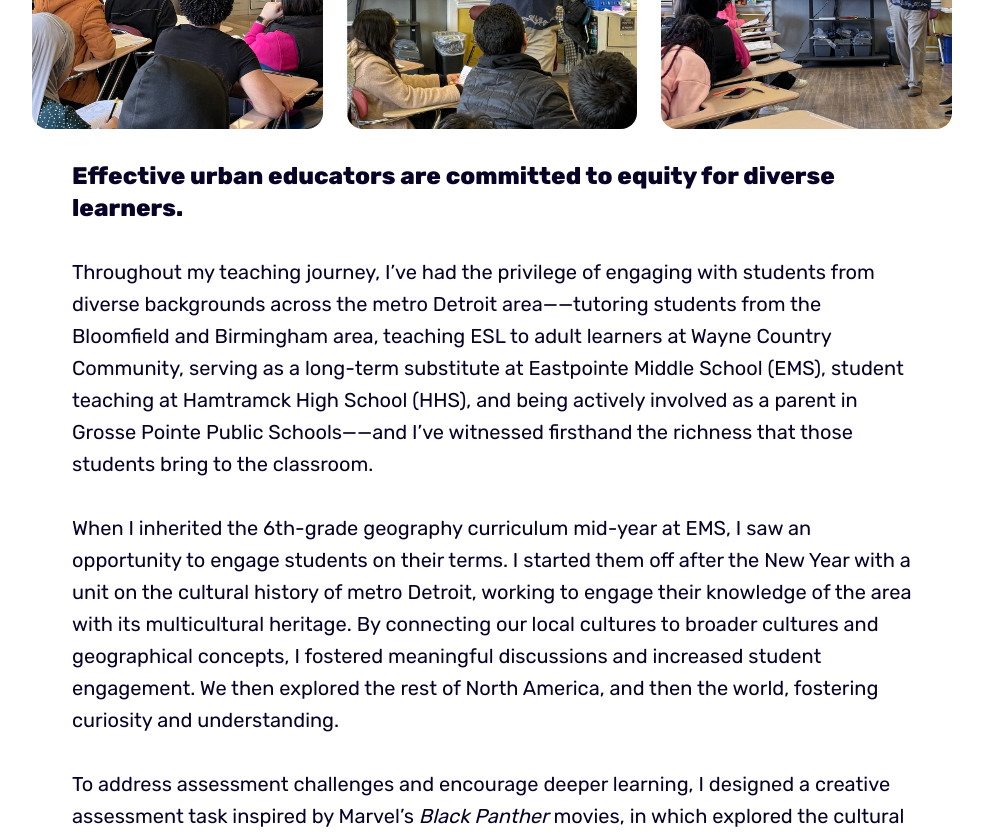
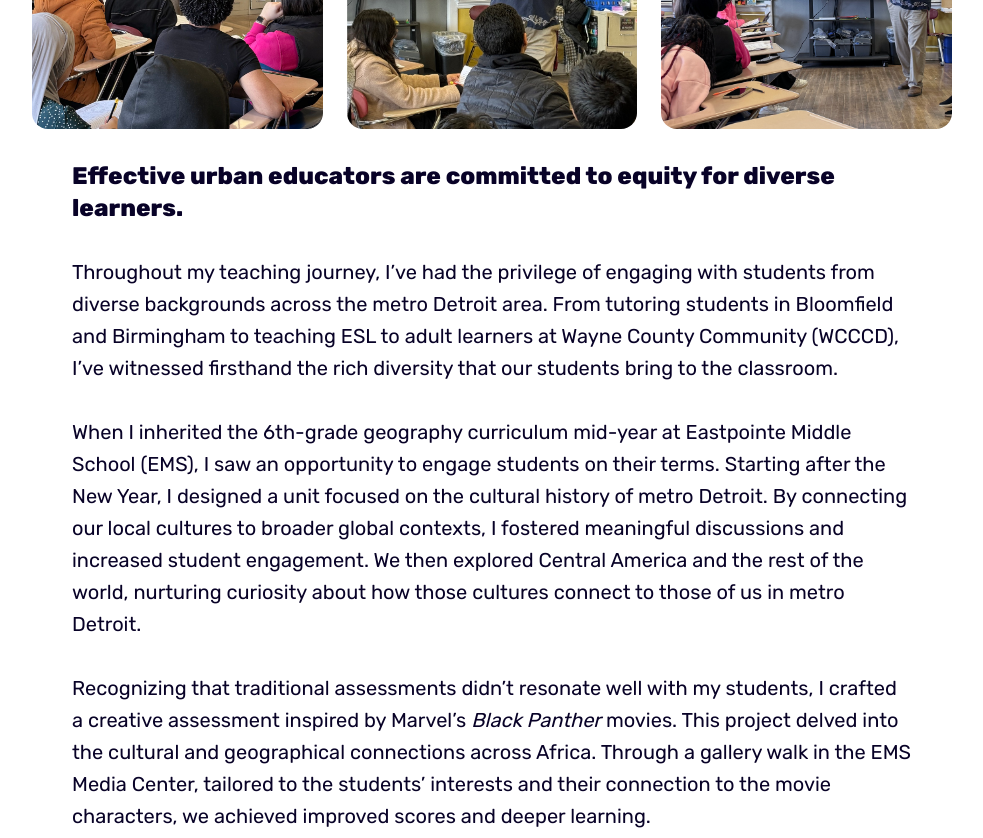
Before and after one commit to geoffreysperl/teaching, a Jekyll site: the page built from _pages/equitable.md, in a window 1280 px wide and 1400 px high, scrolled down 474 px. Shown: the top 838 px of the window, without its empty margins (148-1131 px from the left). Built offline with Jekyll 4.4.1, drawn with Linux system fonts in a browser that asks for light colours; some of the changed text lies outside the part shown.

Commit message:
Text on equitable and reflective pages.

```diff
--- a/_pages/equitable.md
+++ b/_pages/equitable.md
@@ -16,11 +16,11 @@ permalink: /equitable/
 
 ### Effective urban educators are committed to equity for diverse learners.
 
-Throughout my teaching journey, I’ve had the privilege of engaging with students from diverse backgrounds across the metro Detroit area——tutoring students from the Bloomfield and Birmingham area, teaching ESL to adult learners at Wayne Country Community, serving as a long-term substitute at Eastpointe Middle School (EMS), student teaching at Hamtramck High School (HHS), and being actively involved as a parent in Grosse Pointe Public Schools——and I’ve witnessed firsthand the richness that those students bring to the classroom.
+Throughout my teaching journey, I’ve had the privilege of engaging with students from diverse backgrounds across the metro Detroit area. From tutoring students in Bloomfield and Birmingham to teaching ESL to adult learners at Wayne County Community (WCCCD), I’ve witnessed firsthand the rich diversity that our students bring to the classroom.
 
-When I inherited the 6th-grade geography curriculum mid-year at EMS, I saw an opportunity to engage students on their terms. I started them off after the New Year with a unit on the cultural history of metro Detroit, working to engage their knowledge of the area with its multicultural heritage. By connecting our local cultures to broader cultures and geographical concepts, I fostered meaningful discussions and increased student engagement. We then explored the rest of North America, and then the world, fostering curiosity and understanding.
+When I inherited the 6th-grade geography curriculum mid-year at Eastpointe Middle School (EMS), I saw an opportunity to engage students on their terms. Starting after the New Year, I designed a unit focused on the cultural history of metro Detroit. By connecting our local cultures to broader global contexts, I fostered meaningful discussions and increased student engagement. We then explored Central America and the rest of the world, nurturing curiosity about how those cultures connect to those of us in metro Detroit.
 
-To address assessment challenges and encourage deeper learning, I designed a creative assessment task inspired by Marvel's *Black Panther* movies, in which explored the cultural and geographical connections across Africa. This project, tailored to the students' interests, resulted in improved scores and completion rates. To do this, we took a week at the end of the first semester to perform a gallery walk through the EMS Media Center.
+Recognizing that traditional assessments didn’t resonate well with my students, I crafted a creative assessment inspired by Marvel’s *Black Panther* movies. This project delved into the cultural and geographical connections across Africa. Through a gallery walk in the EMS Media Center, tailored to the students’ interests and their connection to the movie characters, we achieved improved scores and deeper learning.
 
 <div class="gallery-box">
   <div class="gallery">
@@ -28,9 +28,11 @@ To address assessment challenges and encourage deeper learning, I designed a cre
     <img src="/images/artifacts/wakanda/wakanda-gallery-walk-collection-2.jpg" loading="lazy">
     <img src="/images/artifacts/wakanda/wakanda-gallery-walk-collection-4.jpg" loading="lazy">
   </div>
-  <em>Wakanda and Africa Gallery Walk, January 2023</em>
+  <em>Wakanda Gallery Walk, January 2023</em>
 </div>
 
-Our final project for the year was a family ethnography (no artifacts are provided since these were private stories), where the students had to interview their families and determine where they came from. Most of the students
+Our year-end project involved family ethnographies. Students interviewed family members (if possible) to explore their origins and heritage. Although some students hesitated initially, they discovered that discussing family history with parents was a rewarding experience. By year-end, most students had crafted narratives they could share with pride.
+
+Beyond EMS, my journey extends to engaging with both adult learners at WCCCD and students at HHS. These experiences have underscored the critical role of language support. I’ve discovered that creating an inclusive environment demands responsiveness and adaptability. Moreover, working with students under Individualized Education Programs (IEPs) and 504 plans—both at EMS and HHS—has reinforced the need for personalized approaches. By reflecting on their unique needs and adjusting instruction accordingly, I can try to ensure equitable learning opportunities for all.
 
 These experiences have taught me the importance of reflection and responsiveness in teaching. By prioritizing student feedback and adapting instructional methods accordingly, I aim to create inclusive and engaging learning environments that resonate with diverse student populations.
```
Also changed, not shown: _pages/reflective.md (+1 -1 lines).
